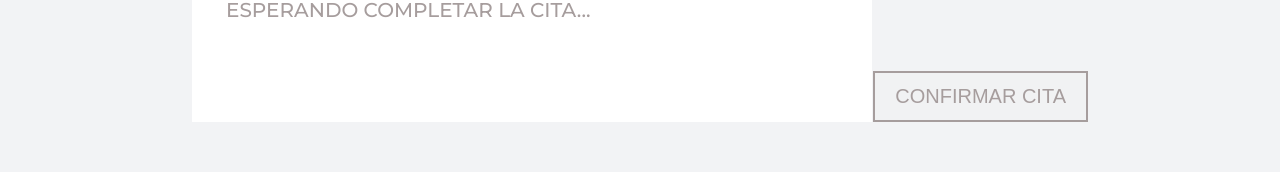
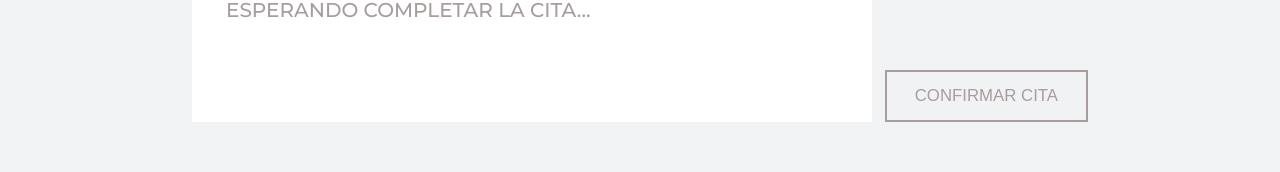
Before and after one commit to JaumeEsquerdo/peluqueria-la-silla-2, a React (Vite) app in the folder la-silla-2/: page /reservas in a window 1280 px wide. Shown: the part 1962-2134 px from the top of the page. Built offline with nearby package versions, Linux system fonts and the light colour scheme.

Commit message:
aplicar clases similares de button tanto en home como en reservas

```diff
--- a/la-silla-2/src/pages/Reservas/reservas.css
+++ b/la-silla-2/src/pages/Reservas/reservas.css
@@ -208,18 +208,28 @@
 }
 
 .Reservas-button {
-  padding: 12px 20px;
-  border: 2px solid var(--main-color);
-  font-size: 1.25rem;
-  color: var(--main-color);
-  font-weight: 400;
+  font-size: 1.05rem;
+  text-decoration: none;
+  border: 3px solid #24257f;
+  color: #24257f;
+  padding: 14px 28px;
+  transition:
+    transform 0.3s ease,
+    background-color 0.3s ease;
+  white-space: nowrap;
   cursor: pointer;
-  height: fit-content;
+}
+
+.Reservas-button:hover:not(.Reservas-buttonDisabled) {
+  background-color: #24257f;
+  color: #f2f3f5;
+  transform: scale(1.05);
 }
 
 .Reservas-buttonDisabled {
   border: 2px solid #a69d9d;
   color: #a69d9d;
+  cursor: default;
 }
 
 .Reservas-resumenContent {
```
